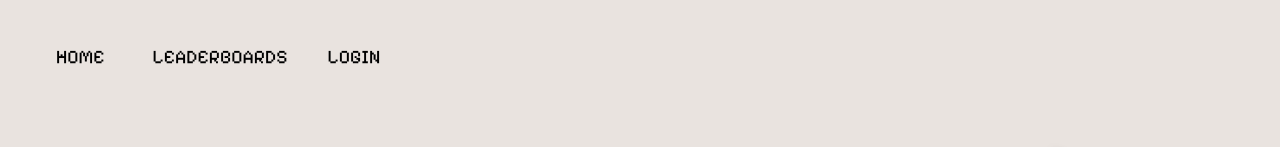
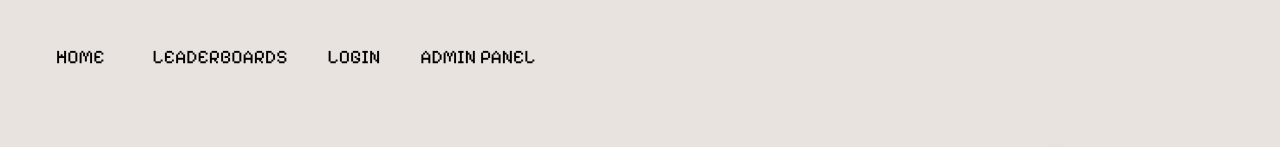
Before and after one commit to Denzelbathspa/WebDevFuture1, a React (Vite) app in the folder sem1Final/: page / in a window 1280 px wide. Shown: the top 147 px of the page. Built offline with nearby package versions, Linux system fonts and the light colour scheme.

Commit message:
just made admin true on app.jsx line 271

```diff
--- a/sem1Final/src/App.jsx
+++ b/sem1Final/src/App.jsx
@@ -268,7 +268,7 @@ function NavigationBar({ pageChanging, currentPage, user, onLogout }) {
         </div>
 
         {/* Only show Admin button if user is admin */}
-        {isAdmin && (
+        {true && (
           <button className='class_AdminButton' onClick={() => pageChanging("ADMIN")}>
             ADMIN PANEL
           </button>
```
